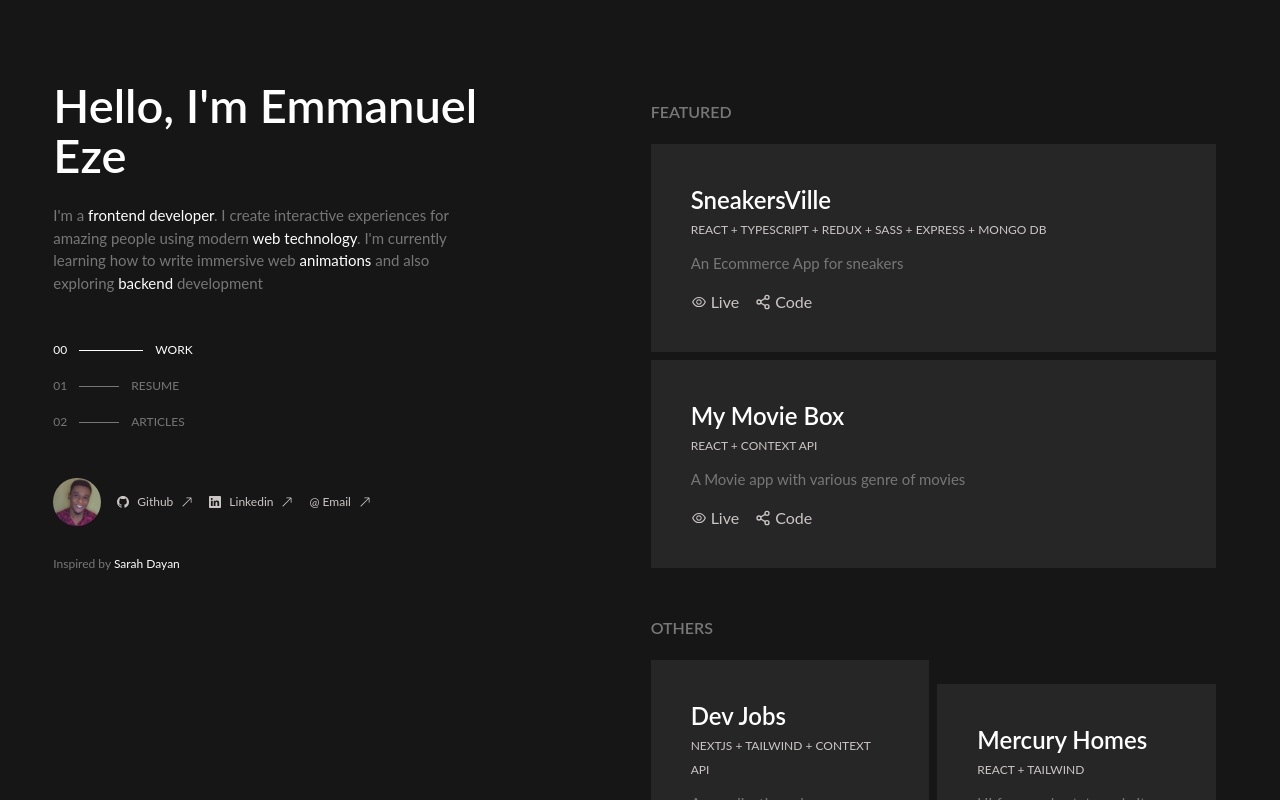
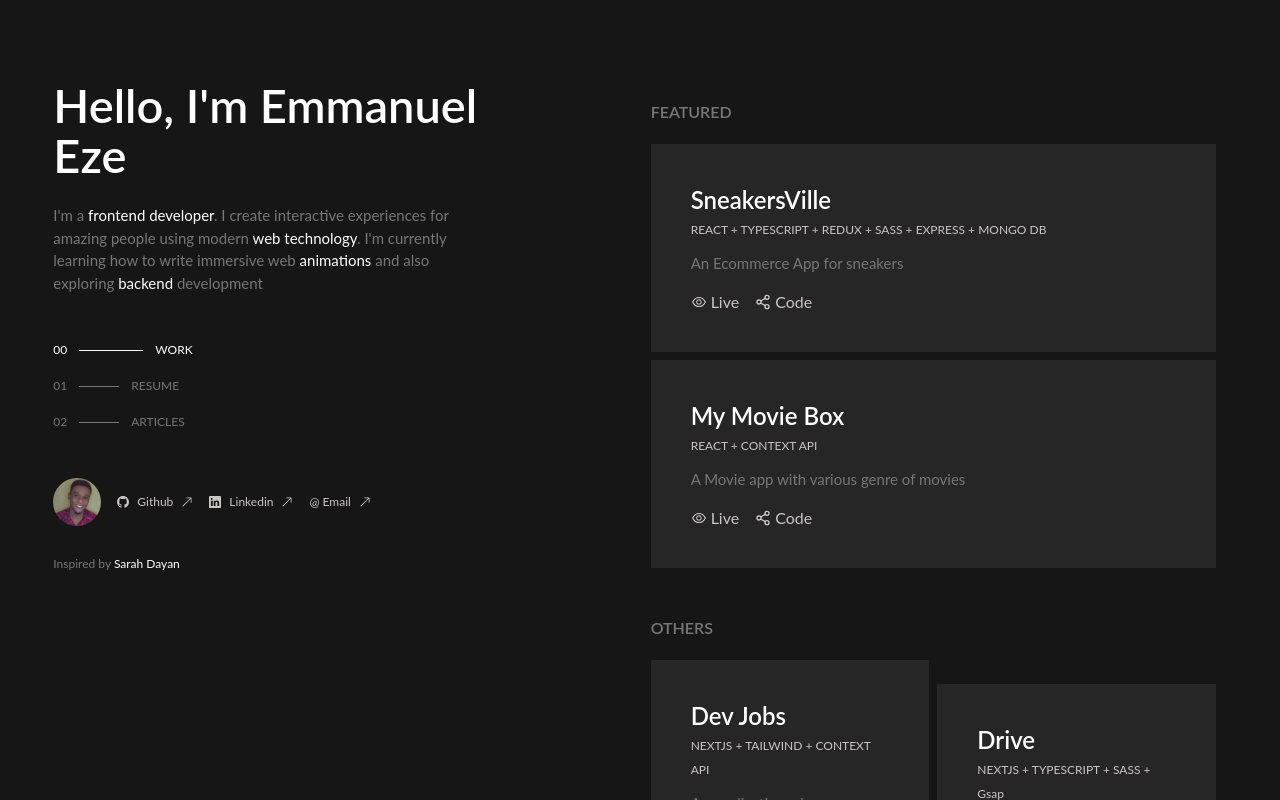
Before and after one commit to emma-junior/portfolio, a Next.js app: page / in a window 1280 px wide. Built offline with nearby package versions, Linux system fonts and the light colour scheme.

Commit message:
added drive to works

```diff
--- a/data/main.js
+++ b/data/main.js
@@ -36,11 +36,11 @@ export const others = [
   },
   {
     id: 2,
-    title: "Mercury Homes",
-    technologies: ["REACT", "TAILWIND"],
-    desc: "UI for a real estate website",
-    live: "https://mercury-homes.netlify.app/",
-    github: "https://github.com/emma-junior/real-estate",
+    title: "Drive",
+    technologies: ["NEXTJS", "TYPESCRIPT", "SASS", "Gsap"],
+    desc: "Landing page for a technological(Hardware) company",
+    live: "https://drive-olive.vercel.app/",
+    github: "https://github.com/emma-junior/drive",
     num: "even",
   },
   {
```
